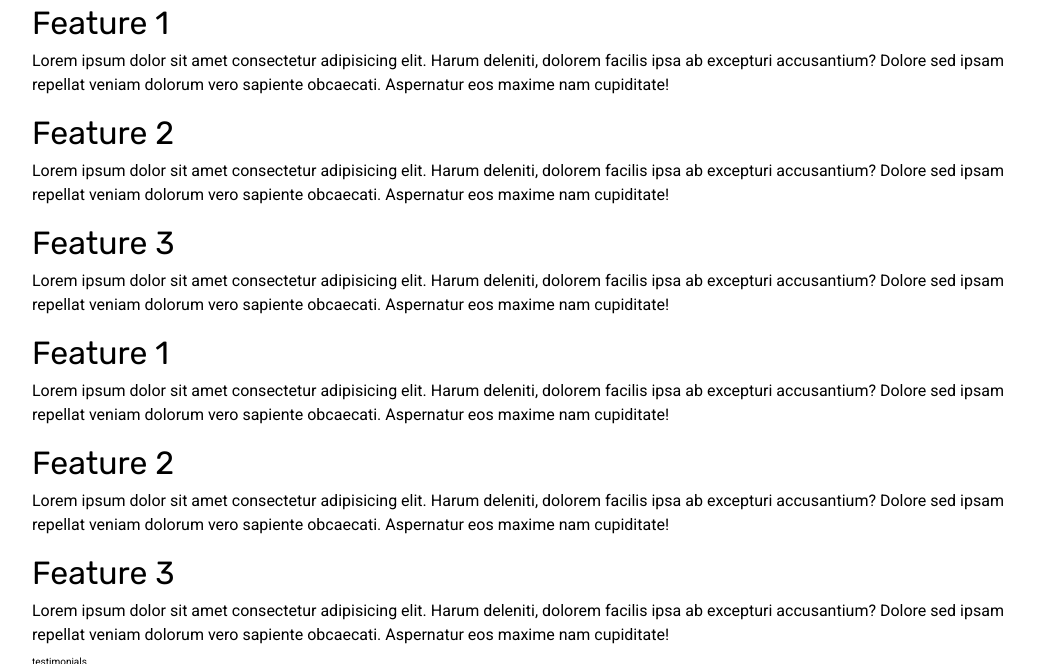
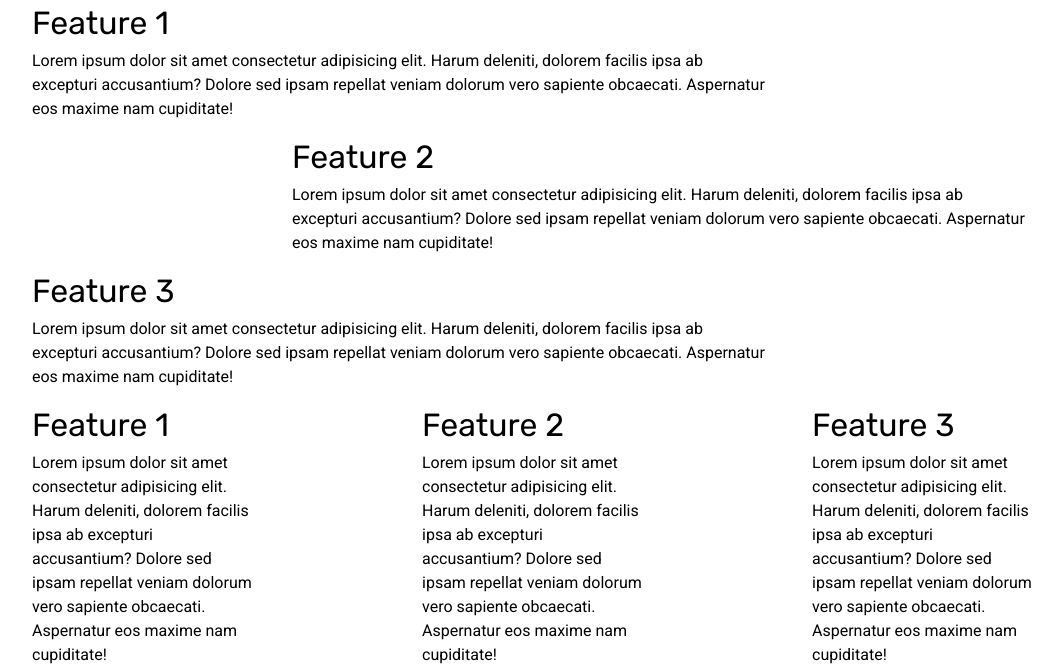
Before and after one commit to build-week-github-user-breakdown/Marketing-Page, a plain HTML site: page index.html in a window 1280 px wide. Shown: the part 133-797 px from the top of the page, without its empty margins (108-1171 px from the left). Drawn offline with Linux system fonts and the light colour scheme.

Commit message:
built the grid system

```diff
--- a/index.html
+++ b/index.html
@@ -28,21 +28,21 @@
         </header>
         <section>
             <h1>Feature Highlights</h1>
-            <div>
+            <div class="col-lg-3">
                 <img src="" alt="">
                 <h2>Feature 1</h2>
                 <p>Lorem ipsum dolor sit amet consectetur adipisicing elit. Harum deleniti, dolorem facilis ipsa ab
                     excepturi accusantium? Dolore sed ipsam repellat veniam dolorum vero sapiente obcaecati. Aspernatur
                     eos maxime nam cupiditate!</p>
             </div>
-            <div>
+            <div class="col-lg-3 col-lg-offset-1">
                 <img src="" alt="">
                 <h2>Feature 2</h2>
                 <p>Lorem ipsum dolor sit amet consectetur adipisicing elit. Harum deleniti, dolorem facilis ipsa ab
                     excepturi accusantium? Dolore sed ipsam repellat veniam dolorum vero sapiente obcaecati. Aspernatur
                     eos maxime nam cupiditate!</p>
             </div>
-            <div>
+            <div class="col-lg-3">
                 <img src="" alt="">
                 <h2>Feature 3</h2>
                 <p>Lorem ipsum dolor sit amet consectetur adipisicing elit. Harum deleniti, dolorem facilis ipsa ab
@@ -51,27 +51,29 @@
             </div>
         </section>
         <section>
-            <div>
+            <div class="row">
+            <div class="col-lg-1">
                 <img src="" alt="">
                 <h2>Feature 1</h2>
                 <p>Lorem ipsum dolor sit amet consectetur adipisicing elit. Harum deleniti, dolorem facilis ipsa ab
                     excepturi accusantium? Dolore sed ipsam repellat veniam dolorum vero sapiente obcaecati. Aspernatur
                     eos maxime nam cupiditate!</p>
             </div>
-            <div>
+            <div class="col-lg-1">
                 <img src="" alt="">
                 <h2>Feature 2</h2>
                 <p>Lorem ipsum dolor sit amet consectetur adipisicing elit. Harum deleniti, dolorem facilis ipsa ab
                     excepturi accusantium? Dolore sed ipsam repellat veniam dolorum vero sapiente obcaecati. Aspernatur
                     eos maxime nam cupiditate!</p>
             </div>
-            <div>
+            <div class="col-lg-1">
                 <img src="" alt="">
                 <h2>Feature 3</h2>
                 <p>Lorem ipsum dolor sit amet consectetur adipisicing elit. Harum deleniti, dolorem facilis ipsa ab
                     excepturi accusantium? Dolore sed ipsam repellat veniam dolorum vero sapiente obcaecati. Aspernatur
                     eos maxime nam cupiditate!</p>
             </div>
+        </div>
         </section>
         <section>
             testimonials
--- a/less/global.less
+++ b/less/global.less
@@ -47,3 +47,25 @@
   }
 
   // Grid System
+
+.row {
+  .flex(row,space-between);
+}
+// lg for desktop and laptop screens
+// md for tablets screens
+// sm for mobile screens
+.col-lg-1 {
+  width: 22%;
+}
+.col-lg-2, .col-md-2 {
+  width: 48%;
+}
+.col-lg-3 {
+  width: 74%;
+}
+.col-lg-4, .col-md-4, .col-sm-4 {
+  width: 100%;
+}
+.col-lg-offset-1 {
+  margin-left: 26%;
+}
```
Also changed, not shown: css/index.css.
